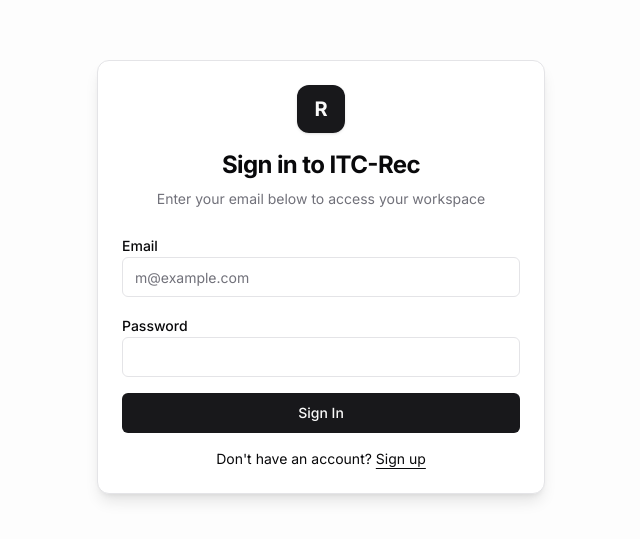
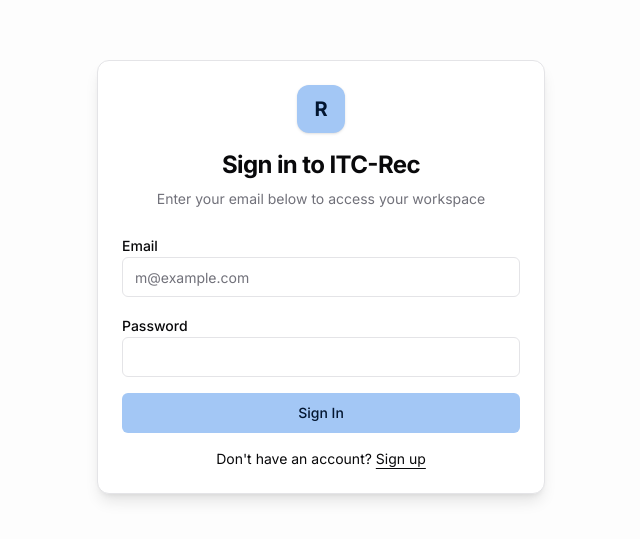
Before and after one commit to Ravencrest-01/gst-itc, a React (Vite) app in the folder frontend/: page /login in a window 1280 px wide. Shown: the part 123-662 px from the top of the page, without its empty margins (319-959 px from the left). Built offline with nearby package versions, Linux system fonts and the light colour scheme; no server answers.

Commit message:
frontend changes

```diff
--- a/frontend/src/index.css
+++ b/frontend/src/index.css
@@ -67,8 +67,8 @@ html, body, #root { margin: 0; height: 100%; }
     --popover: 0 0% 100%;
     --popover-foreground: 240 10% 3.9%;
 
-    --primary: 240 5.9% 10%;
-    --primary-foreground: 0 0% 98%;
+    --primary: 214 80% 80%;
+    --primary-foreground: 214 90% 10%;
 
     --secondary: 240 4.8% 95.9%;
     --secondary-foreground: 240 5.9% 10%;
@@ -76,27 +76,27 @@ html, body, #root { margin: 0; height: 100%; }
     --muted: 240 4.8% 95.9%;
     --muted-foreground: 240 3.8% 46.1%;
 
-    --accent: 240 4.8% 95.9%;
-    --accent-foreground: 240 5.9% 10%;
+    --accent: 214 50% 95%;
+    --accent-foreground: 214 90% 10%;
 
     --destructive: 0 84.2% 60.2%;
     --destructive-foreground: 0 0% 98%;
 
     --border: 240 5.9% 90%;
     --input: 240 5.9% 90%;
-    --ring: 240 5.9% 10%;
+    --ring: 214 80% 80%;
 
     --radius: 0.5rem;
 
     /* Sidebar */
     --sidebar-background: 0 0% 98%;
     --sidebar-foreground: 240 5.3% 26.1%;
-    --sidebar-primary: 240 5.9% 10%;
-    --sidebar-primary-foreground: 0 0% 98%;
-    --sidebar-accent: 240 4.8% 95.9%;
-    --sidebar-accent-foreground: 240 5.9% 10%;
+    --sidebar-primary: 214 80% 80%;
+    --sidebar-primary-foreground: 214 90% 10%;
+    --sidebar-accent: 214 50% 95%;
+    --sidebar-accent-foreground: 214 90% 10%;
     --sidebar-border: 220 13% 91%;
-    --sidebar-ring: 217.2 91.2% 59.8%;
+    --sidebar-ring: 214 80% 80%;
   }
 
   .dark {
```
